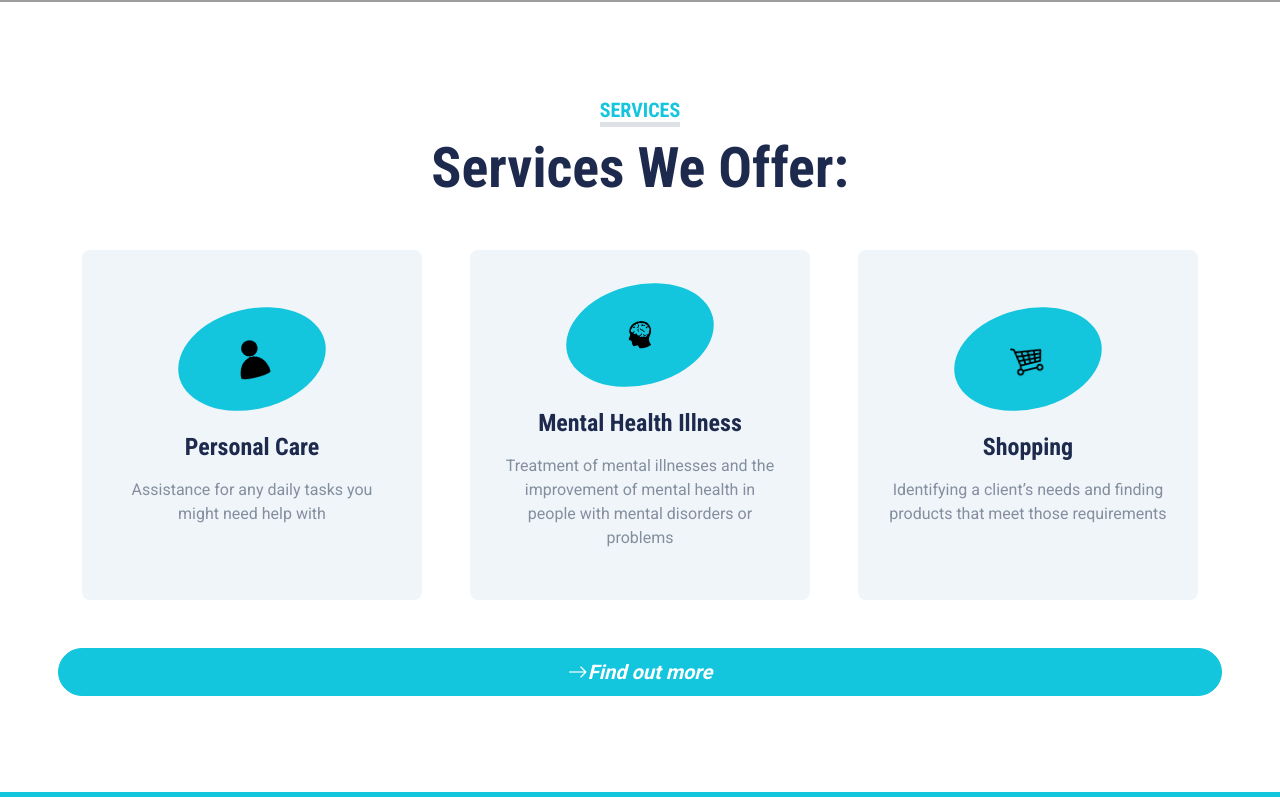
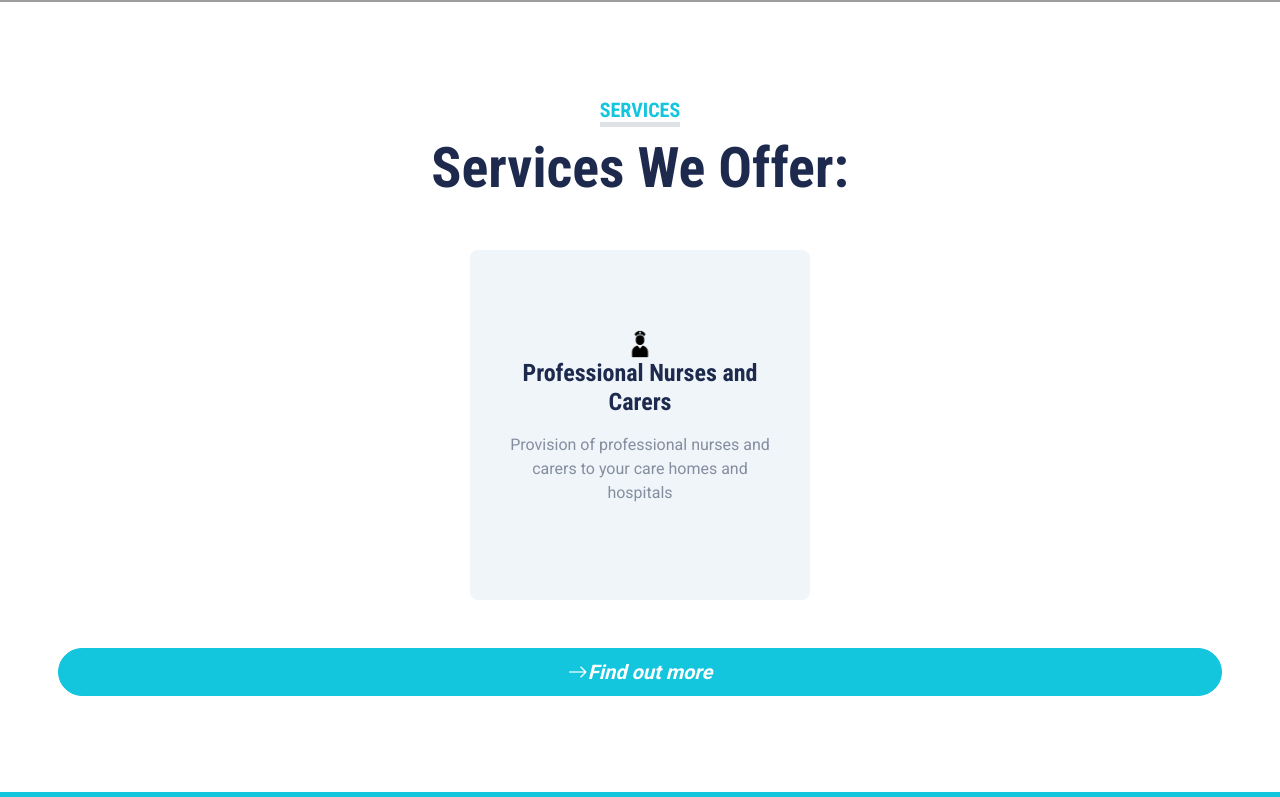
Before and after one commit to Stubbledspace/THLS, a plain HTML site: page index.html in a window 1280 px wide. Shown: the part 637-1434 px from the top of the page. Drawn offline with nearby package versions, Linux system fonts and the light colour scheme; grey boxes are pictures that could not be loaded.

Commit message:
Update index.html

```diff
--- a/index.html
+++ b/index.html
@@ -117,34 +117,18 @@
             </div>
             <div class="row g-5">
                 <div class="col-lg-4 col-md-6">
+                </div>
+                <div class="col-lg-4 col-md-6">
                     <div class="service-item bg-light rounded d-flex flex-column align-items-center justify-content-center text-center">
-                        <div class="service-icon mb-4">
-                            <img src="img\clipart--person-icon--cliparts-15.png" class="icon">
+                        <div class="icon-container">
+                            <img src="img\nurse-icon.png" class="icon">
                         </div>
-                        <h4 class="mb-3">Personal Care</h4>
-                        <p>Assistance for any daily tasks you might need help with</p>
+                        <h4 class="mb-3">Professional Nurses and Carers</h4>
+                        <p>Provision of professional nurses and carers to your care homes and hospitals</p>
                         <p class="m-0"></p>
                     </div>
                 </div>
                 <div class="col-lg-4 col-md-6">
-                    <div class="service-item bg-light rounded d-flex flex-column align-items-center justify-content-center text-center">
-                        <div class="service-icon mb-4">
-                            <img src="img\featured.png" class="icon">
-                        </div>
-                        <h4 class="mb-3">Mental Health Illness</h4>
-                        <p>Treatment of mental illnesses and the improvement of mental health in people with mental disorders or problems</p>
-                        <p class="m-0"></p>
-                    </div>
-                </div>
-                <div class="col-lg-4 col-md-6">
-                    <div class="service-item bg-light rounded d-flex flex-column align-items-center justify-content-center text-center">
-                        <div class="service-icon mb-4">
-                            <img src="img\1413908.png" class="icon">
-                        </div>
-                        <h4 class="mb-3">Shopping</h4>
-                        <p>Identifying a client’s needs and finding products that meet those requirements</p>
-                        <p class="m-0"></p>
-                    </div>
                 </div>
 
                 <a class="btn btn-lg btn-primary rounded-pill" href="service.html">
```
